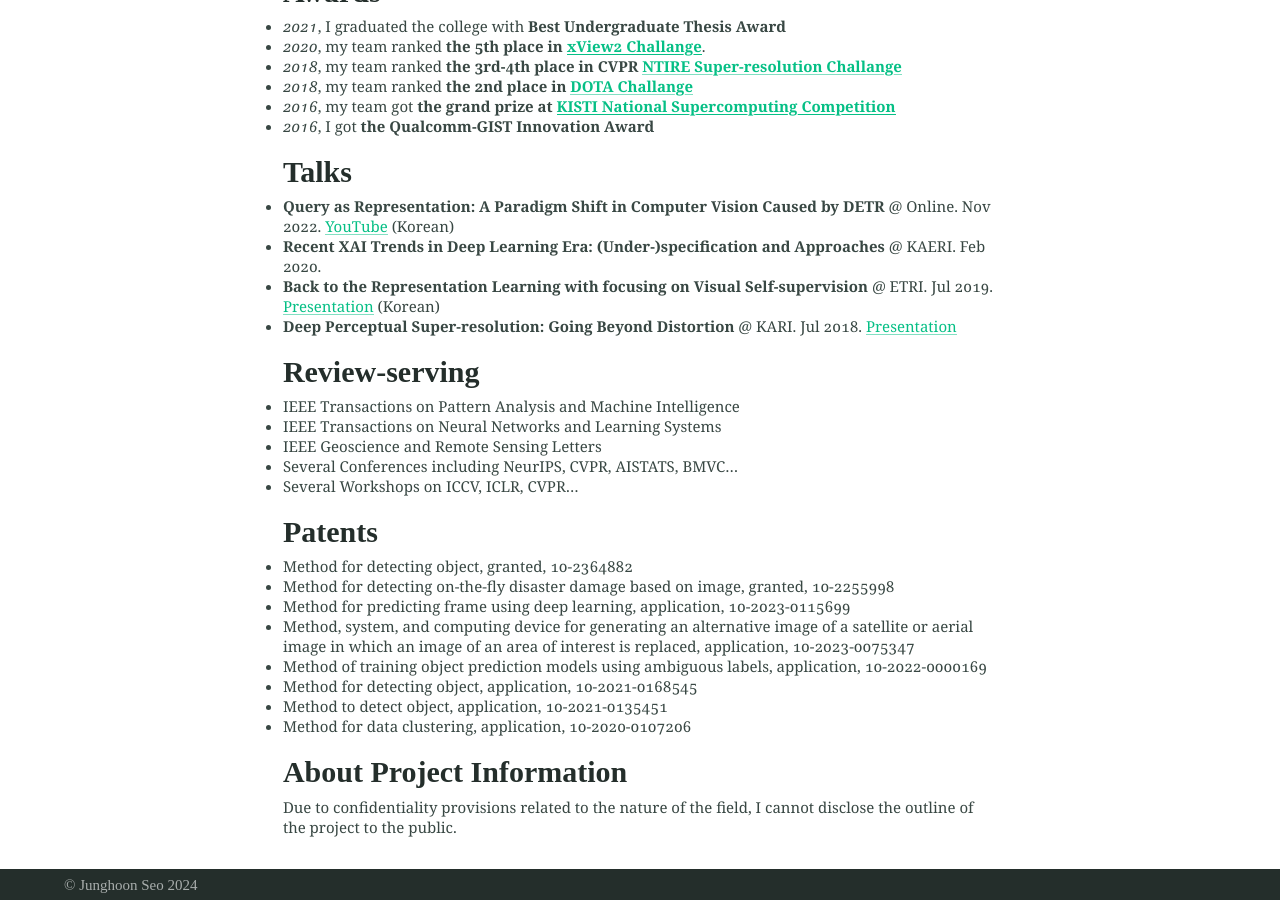
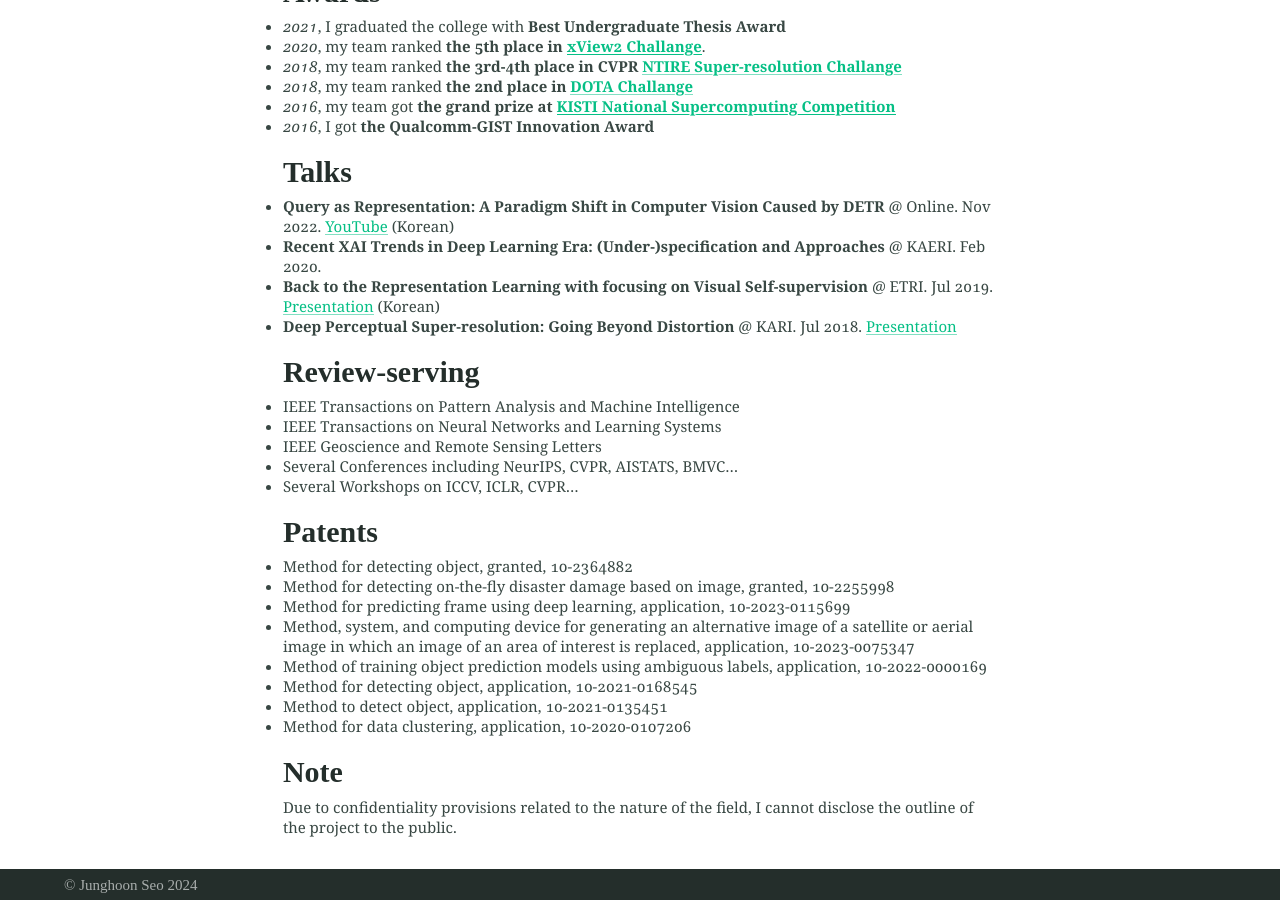
Before and after one commit to mikigom/mikigom.github.io, a Jekyll site: the page built from index.md, in a window 1280 px wide and 900 px high, scrolled down 2748 px. Built offline with Jekyll 4.4.1, drawn with Linux system fonts in a browser that asks for light colours.

Commit message:
Update index.md

```diff
--- a/index.md
+++ b/index.md
@@ -135,5 +135,5 @@ Hi, I am the technical leader of the research center at [SI Analytics](https://w
 * Method to detect object, application, 10-2021-0135451
 * Method for data clustering, application, 10-2020-0107206
 
-### About Project Information
+### Note
 Due to confidentiality provisions related to the nature of the field, I cannot disclose the outline of the project to the public.
```
